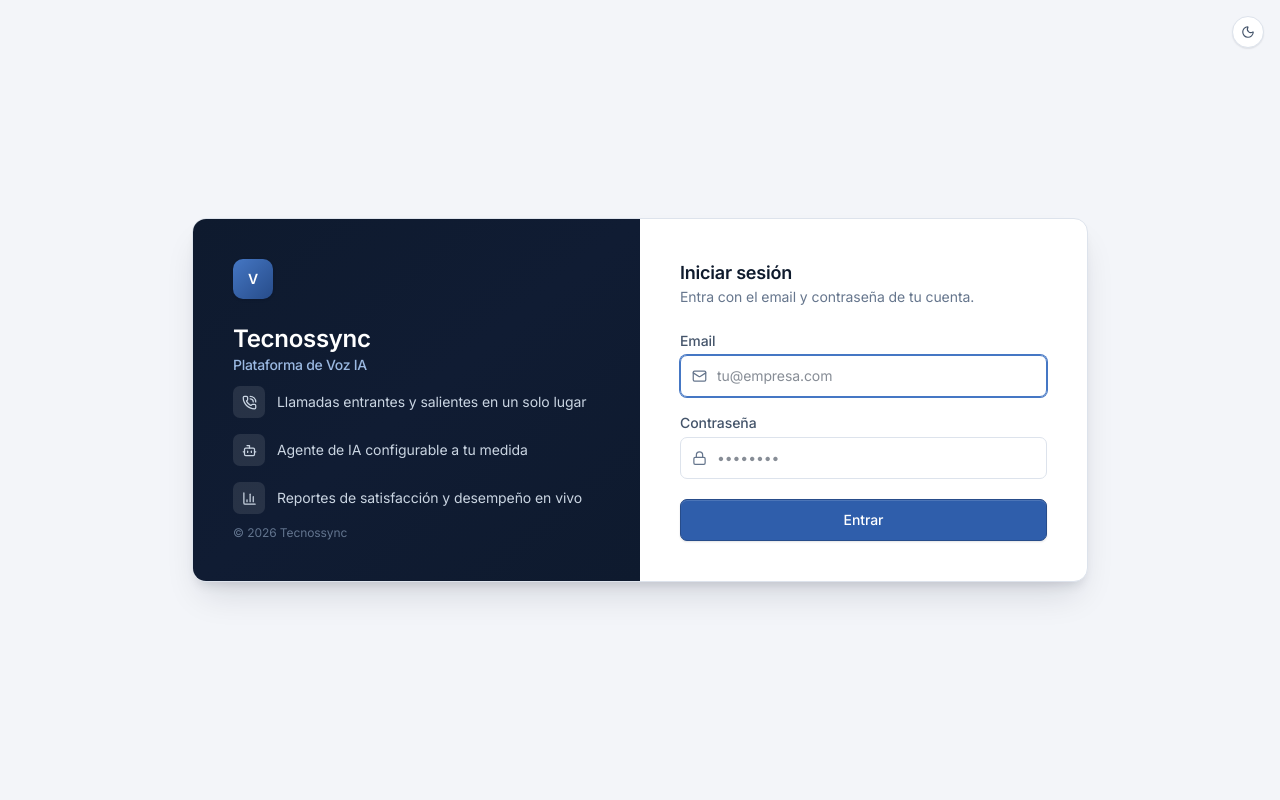
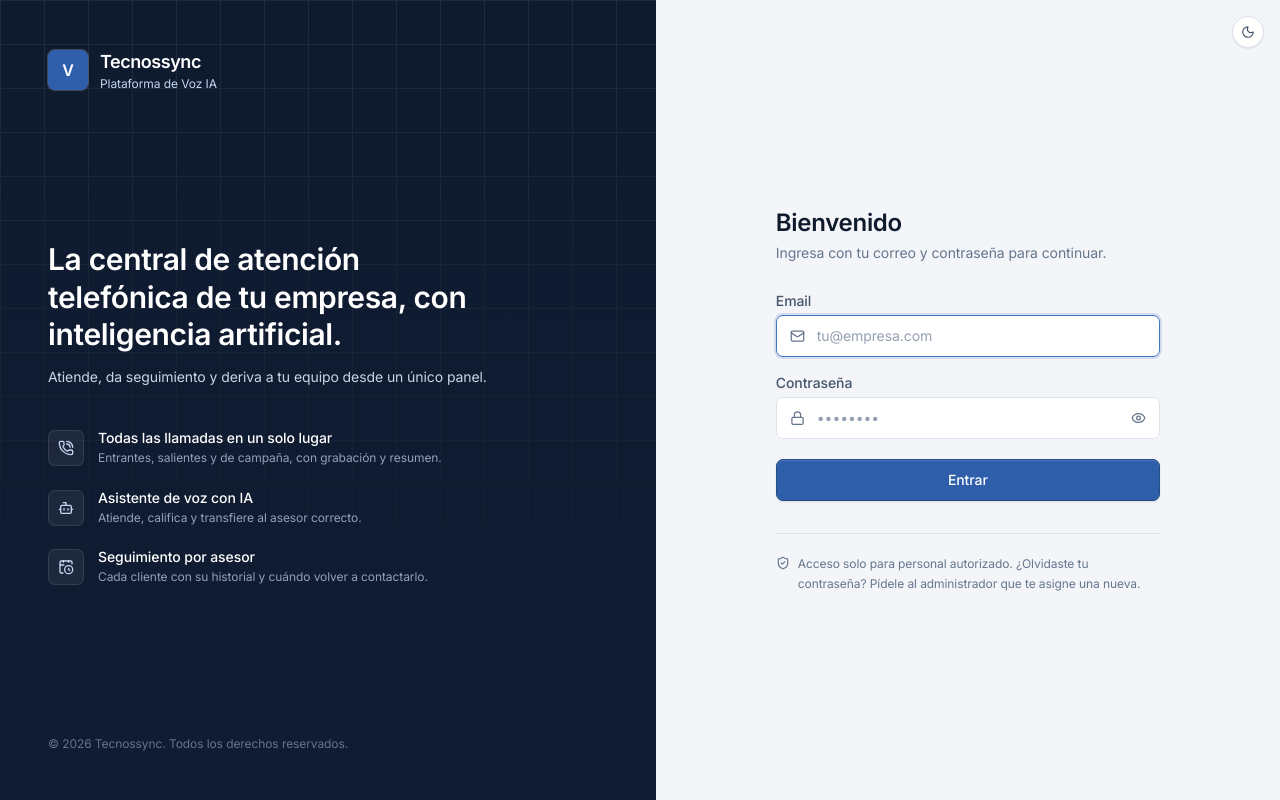
Before and after one commit to tecnossync-crypto/ASSIST-IA, a Next.js app in the folder dashboard/: page /login in a window 1280 px wide. Built offline with nearby package versions, Linux system fonts and the light colour scheme; no server answers.

Commit message:
style: login rediseñado (panel de marca a pantalla completa, mostrar contraseña, aviso de Bloq Mayús)
Co-Authored-By: Claude Sonnet 5.5 <noreply@anthropic.com>

```diff
--- a/dashboard/app/login/LoginForm.tsx
+++ b/dashboard/app/login/LoginForm.tsx
@@ -1,11 +1,16 @@
 "use client";
 
-import { useActionState } from "react";
-import { Mail, Lock, AlertCircle, Loader2, ShieldCheck, ArrowLeft } from "lucide-react";
+import { useActionState, useState } from "react";
+import { Mail, Lock, AlertCircle, Loader2, ShieldCheck, ArrowLeft, Eye, EyeOff } from "lucide-react";
 import { loginAction, verificar2FAAction } from "./actions";
+
+const CAMPO =
+  "w-full rounded-lg border border-edge bg-surface py-2.5 pl-10 pr-3 text-sm text-ink placeholder:text-muted/70 focus:border-indigo-500 focus:outline-none focus:ring-2 focus:ring-indigo-500/20";
 
 export function LoginForm({ next }: { next: string }) {
   const [state, formAction, pending] = useActionState(loginAction, undefined);
+  const [verPassword, setVerPassword] = useState(false);
+  const [mayusculas, setMayusculas] = useState(false);
 
   if (state?.requiere2fa && state.desafioToken) {
     return <Codigo2FAForm desafioToken={state.desafioToken} next={next} />;
@@ -20,15 +25,16 @@ export function LoginForm({ next }: { next: string }) {
           Email
         </label>
         <div className="relative">
-          <Mail size={15} className="pointer-events-none absolute left-3 top-1/2 -translate-y-1/2 text-muted" />
+          <Mail size={15} className="pointer-events-none absolute left-3.5 top-1/2 -translate-y-1/2 text-muted" />
           <input
             id="email"
             name="email"
             type="email"
             required
             autoFocus
+            autoComplete="username"
             placeholder="tu@empresa.com"
-            className="w-full rounded-lg border border-edge py-2.5 pl-9 pr-3 text-sm focus:border-indigo-500 focus:outline-none focus:ring-1 focus:ring-indigo-500"
+            className={CAMPO}
           />
         </div>
       </div>
@@ -38,29 +44,46 @@ export function LoginForm({ next }: { next: string }) {
           Contraseña
         </label>
         <div className="relative">
-          <Lock size={15} className="pointer-events-none absolute left-3 top-1/2 -translate-y-1/2 text-muted" />
+          <Lock size={15} className="pointer-events-none absolute left-3.5 top-1/2 -translate-y-1/2 text-muted" />
           <input
             id="password"
             name="password"
-            type="password"
+            type={verPassword ? "text" : "password"}
             required
+            autoComplete="current-password"
             placeholder="••••••••"
-            className="w-full rounded-lg border border-edge py-2.5 pl-9 pr-3 text-sm focus:border-indigo-500 focus:outline-none focus:ring-1 focus:ring-indigo-500"
+            onKeyUp={(e) => setMayusculas(e.getModifierState("CapsLock"))}
+            onBlur={() => setMayusculas(false)}
+            className={CAMPO + " pr-10"}
           />
+          <button
+            type="button"
+            onClick={() => setVerPassword((v) => !v)}
+            aria-label={verPassword ? "Ocultar contraseña" : "Mostrar contraseña"}
+            className="absolute right-2.5 top-1/2 -translate-y-1/2 rounded p-1 text-muted hover:text-ink-2"
+          >
+            {verPassword ? <EyeOff size={15} /> : <Eye size={15} />}
+          </button>
         </div>
+        {mayusculas && (
+          <p className="mt-1 flex items-center gap-1.5 text-xs text-amber-700 dark:text-amber-300">
+            <AlertCircle size={12} />
+            Bloq Mayús está activado.
+          </p>
+        )}
       </div>
 
       <button
         type="submit"
         disabled={pending}
-        className="ts-brand-button mt-1 flex items-center justify-center gap-2 rounded-lg px-4 py-2.5 text-sm font-medium text-white shadow shadow-indigo-500/30 disabled:opacity-60"
+        className="ts-brand-button mt-1 flex items-center justify-center gap-2 rounded-lg px-4 py-2.5 text-sm font-medium text-white disabled:opacity-60"
       >
         {pending && <Loader2 size={15} className="animate-spin" />}
         {pending ? "Entrando…" : "Entrar"}
       </button>
 
       {state?.error && (
-        <p className="flex items-center gap-1.5 rounded-lg bg-red-50 px-3 py-2 text-xs text-red-700">
+        <p className="flex items-center gap-1.5 rounded-lg border border-red-200 bg-red-50 px-3 py-2 text-xs text-red-700 dark:border-red-500/30 dark:bg-red-500/10 dark:text-red-300">
           <AlertCircle size={13} className="flex-shrink-0" />
           {state.error}
         </p>
@@ -80,7 +103,7 @@ function Codigo2FAForm({ desafioToken, next }: { desafioToken: string; next: str
       <input type="hidden" name="next" value={next} />
       <input type="hidden" name="desafioToken" value={state?.desafioToken ?? desafioToken} />
 
-      <div className="flex items-center gap-2 rounded-lg bg-indigo-50 px-3 py-2.5 text-sm text-indigo-800">
+      <div className="flex items-center gap-2 rounded-lg border border-indigo-200 bg-indigo-50 px-3 py-2.5 text-sm text-indigo-800 dark:border-indigo-500/30 dark:bg-indigo-500/10 dark:text-indigo-200">
         <ShieldCheck size={16} className="flex-shrink-0" />
         Ingresa el código de tu app autenticadora
       </div>
@@ -96,7 +119,7 @@ function Codigo2FAForm({ desafioToken, next }: { desafioToken: string; next: str
           autoFocus
           inputMode="text"
           placeholder="123456 o XXXX-XXXX"
-          className="w-full rounded-lg border border-edge py-2.5 px-3 text-center text-lg tracking-widest focus:border-indigo-500 focus:outline-none focus:ring-1 focus:ring-indigo-500"
+          className="w-full rounded-lg border border-edge bg-surface px-3 py-2.5 text-center text-lg tracking-widest text-ink focus:border-indigo-500 focus:outline-none focus:ring-2 focus:ring-indigo-500/20"
         />
         <p className="mt-1 text-xs text-muted">
           ¿Perdiste el teléfono? Usa uno de tus códigos de respaldo en vez del código de 6 dígitos.
@@ -106,14 +129,14 @@ function Codigo2FAForm({ desafioToken, next }: { desafioToken: string; next: str
       <button
         type="submit"
         disabled={pending}
-        className="ts-brand-button mt-1 flex items-center justify-center gap-2 rounded-lg px-4 py-2.5 text-sm font-medium text-white shadow shadow-indigo-500/30 disabled:opacity-60"
+        className="ts-brand-button mt-1 flex items-center justify-center gap-2 rounded-lg px-4 py-2.5 text-sm font-medium text-white disabled:opacity-60"
       >
         {pending && <Loader2 size={15} className="animate-spin" />}
         {pending ? "Verificando…" : "Verificar"}
       </button>
 
       {state?.error && (
-        <p className="flex items-center gap-1.5 rounded-lg bg-red-50 px-3 py-2 text-xs text-red-700">
+        <p className="flex items-center gap-1.5 rounded-lg border border-red-200 bg-red-50 px-3 py-2 text-xs text-red-700 dark:border-red-500/30 dark:bg-red-500/10 dark:text-red-300">
           <AlertCircle size={13} className="flex-shrink-0" />
           {state.error}
         </p>
--- a/dashboard/app/login/page.tsx
+++ b/dashboard/app/login/page.tsx
@@ -1,11 +1,11 @@
-import { PhoneCall, Bot, BarChart3 } from "lucide-react";
+import { PhoneCall, Bot, CalendarClock, ShieldCheck } from "lucide-react";
 import { LoginForm } from "./LoginForm";
 import { ThemeToggle } from "@/components/ThemeToggle";
 
 const PUNTOS = [
-  { Icon: PhoneCall, texto: "Llamadas entrantes y salientes en un solo lugar" },
-  { Icon: Bot, texto: "Agente de IA configurable a tu medida" },
-  { Icon: BarChart3, texto: "Reportes de satisfacción y desempeño en vivo" },
+  { Icon: PhoneCall, titulo: "Todas las llamadas en un solo lugar", texto: "Entrantes, salientes y de campaña, con grabación y resumen." },
+  { Icon: Bot, titulo: "Asistente de voz con IA", texto: "Atiende, califica y transfiere al asesor correcto." },
+  { Icon: CalendarClock, titulo: "Seguimiento por asesor", texto: "Cada cliente con su historial y cuándo volver a contactarlo." },
 ];
 
 export default async function LoginPage({
@@ -16,50 +16,79 @@ export default async function LoginPage({
   const { next } = await searchParams;
 
   return (
-    <div className="relative flex min-h-screen items-center justify-center bg-background p-4">
-      <div className="absolute right-4 top-4">
-        <ThemeToggle />
-      </div>
-      <div className="grid w-full max-w-4xl grid-cols-1 overflow-hidden rounded-2xl border border-edge bg-surface shadow-xl shadow-slate-900/5 md:grid-cols-2">
-        {/* Panel de marca */}
-        <div className="relative hidden flex-col justify-between overflow-hidden bg-gradient-to-br from-slate-900 via-indigo-950 to-slate-900 p-10 text-white md:flex">
+    <div className="grid min-h-screen bg-background lg:grid-cols-[minmax(0,1.05fr)_minmax(0,1fr)]">
+      {/* Panel de marca */}
+      <aside className="relative hidden flex-col justify-between overflow-hidden bg-gradient-to-b from-slate-900 to-indigo-950 p-12 text-white lg:flex">
+        {/* Trama discreta */}
+        <div
+          aria-hidden="true"
+          className="pointer-events-none absolute inset-0 opacity-[0.07] [background-image:linear-gradient(to_right,#fff_1px,transparent_1px),linear-gradient(to_bottom,#fff_1px,transparent_1px)] [background-size:44px_44px] [mask-image:linear-gradient(to_bottom,black,transparent_85%)]"
+        />
 
-          <div className="relative">
-            <span className="flex h-10 w-10 items-center justify-center rounded-xl bg-gradient-to-br from-indigo-500 to-violet-600 text-sm font-semibold shadow shadow-indigo-500/30">
-              V
-            </span>
-            <h1 className="mt-6 text-2xl font-semibold tracking-tight">
-              Tecnossync
-              <span className="block text-sm font-medium text-indigo-300">Plataforma de Voz IA</span>
-            </h1>
+        <div className="relative flex items-center gap-3">
+          <span className="flex h-10 w-10 items-center justify-center rounded-lg bg-indigo-600 text-base font-semibold ring-1 ring-white/20">
+            V
+          </span>
+          <div className="leading-tight">
+            <p className="text-lg font-semibold tracking-tight">Tecnossync</p>
+            <p className="text-xs text-indigo-200">Plataforma de Voz IA</p>
           </div>
+        </div>
 
-          <ul className="relative flex flex-col gap-4">
-            {PUNTOS.map(({ Icon, texto }) => (
-              <li key={texto} className="flex items-center gap-3 text-sm text-slate-300">
-                <span className="flex h-8 w-8 flex-shrink-0 items-center justify-center rounded-lg bg-white/10">
-                  <Icon size={15} />
+        <div className="relative max-w-md">
+          <h1 className="text-3xl font-semibold leading-tight tracking-tight">
+            La central de atención telefónica de tu empresa, con inteligencia artificial.
+          </h1>
+          <p className="mt-3 text-sm leading-relaxed text-slate-300">
+            Atiende, da seguimiento y deriva a tu equipo desde un único panel.
+          </p>
+
+          <ul className="mt-10 flex flex-col gap-5">
+            {PUNTOS.map(({ Icon, titulo, texto }) => (
+              <li key={titulo} className="flex items-start gap-3.5">
+                <span className="mt-0.5 flex h-9 w-9 flex-shrink-0 items-center justify-center rounded-lg border border-white/10 bg-white/[0.06]">
+                  <Icon size={16} className="text-indigo-200" />
                 </span>
-                {texto}
+                <div>
+                  <p className="text-sm font-medium">{titulo}</p>
+                  <p className="text-xs leading-relaxed text-slate-400">{texto}</p>
+                </div>
               </li>
             ))}
           </ul>
-
-          <p className="relative text-xs text-slate-500">© {new Date().getFullYear()} Tecnossync</p>
         </div>
 
-        {/* Panel de login */}
-        <div className="flex flex-col justify-center p-8 sm:p-10">
-          <div className="mb-6 md:hidden">
-            <span className="flex h-9 w-9 items-center justify-center rounded-lg bg-gradient-to-br from-indigo-500 to-violet-600 text-sm font-semibold text-white">
-              V
+        <p className="relative text-xs text-slate-500">© {new Date().getFullYear()} Tecnossync. Todos los derechos reservados.</p>
+      </aside>
+
+      {/* Formulario */}
+      <main className="relative flex flex-col items-center justify-center px-6 py-12 sm:px-10">
+        <div className="absolute right-4 top-4">
+          <ThemeToggle />
+        </div>
+
+        <div className="w-full max-w-sm">
+          <div className="mb-8 flex items-center gap-3 lg:hidden">
+            <span className="flex h-9 w-9 items-center justify-center rounded-lg bg-indigo-600 text-sm font-semibold text-white">V</span>
+            <div className="leading-tight">
+              <p className="text-base font-semibold tracking-tight text-ink">Tecnossync</p>
+              <p className="text-xs text-muted">Plataforma de Voz IA</p>
+            </div>
+          </div>
+
+          <h2 className="text-2xl font-semibold tracking-tight text-ink">Bienvenido</h2>
+          <p className="mb-7 mt-1 text-sm text-muted">Ingresa con tu correo y contraseña para continuar.</p>
+
+          <LoginForm next={next ?? "/"} />
+
+          <p className="mt-8 flex items-start gap-2 border-t border-edge pt-5 text-xs leading-relaxed text-muted">
+            <ShieldCheck size={14} className="mt-0.5 flex-shrink-0" />
+            <span>
+              Acceso solo para personal autorizado. ¿Olvidaste tu contraseña? Pídele al administrador que te asigne una nueva.
             </span>
-          </div>
-          <h2 className="text-lg font-semibold text-ink">Iniciar sesión</h2>
-          <p className="mb-6 text-sm text-muted">Entra con el email y contraseña de tu cuenta.</p>
-          <LoginForm next={next ?? "/"} />
+          </p>
         </div>
-      </div>
+      </main>
     </div>
   );
 }
```
